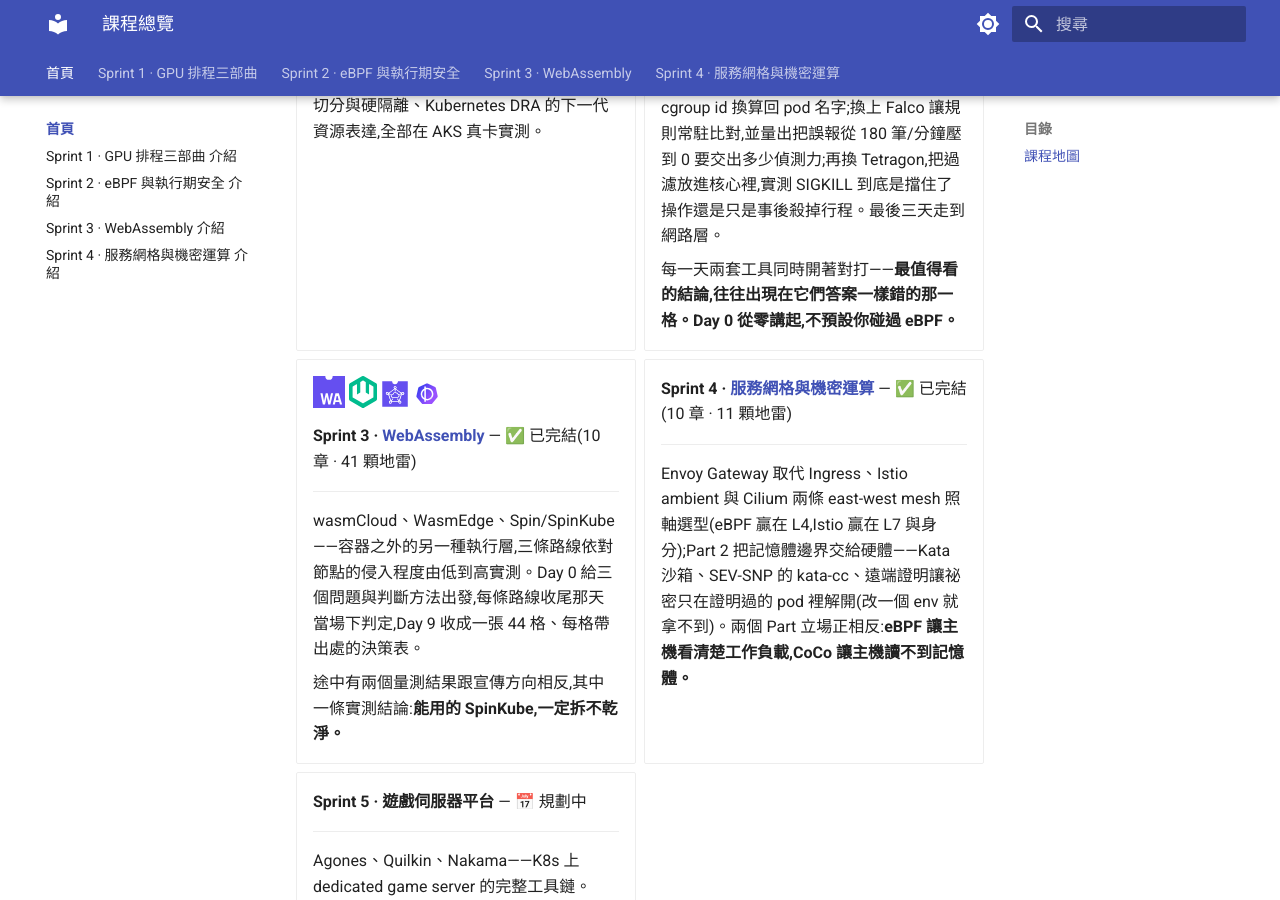
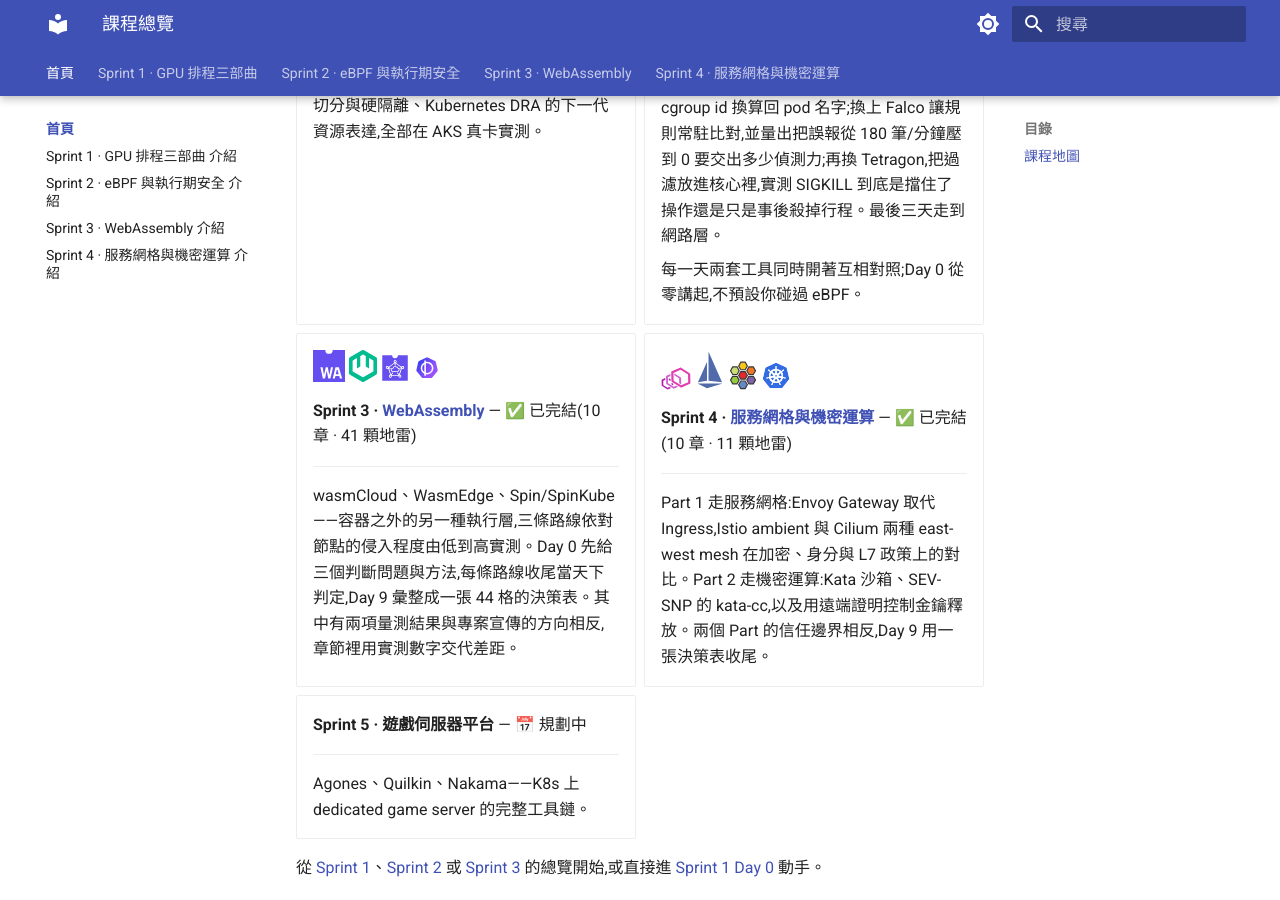
Before and after one commit to DeepWaveLab/CloudNativePracticing, an MkDocs documentation site: the page built from docs/index.md, in a window 1280 px wide and 900 px high, scrolled down 612 px. Built offline with MkDocs 1.6.1 and Material for MkDocs 9.7.7, drawn with Linux system fonts in a browser that asks for light colours.

Commit message:
docs: add Sprint 4 card logos on homepage and clean card descriptions

```diff
--- a/docs/index.md
+++ b/docs/index.md
@@ -32,7 +32,7 @@
 
     同一批核心事件,四種取用方式。先用 bpftrace 手工追 syscall,把核心事件裡的 cgroup id 換算回 pod 名字;換上 Falco 讓規則常駐比對,並量出把誤報從 180 筆/分鐘壓到 0 要交出多少偵測力;再換 Tetragon,把過濾放進核心裡,實測 SIGKILL 到底是擋住了操作還是只是事後殺掉行程。最後三天走到網路層。
 
-    每一天兩套工具同時開著對打——**最值得看的結論,往往出現在它們答案一樣錯的那一格。Day 0 從零講起,不預設你碰過 eBPF。**
+    每一天兩套工具同時開著互相對照;Day 0 從零講起,不預設你碰過 eBPF。
 
 -   ![WebAssembly](assets/logos/webassembly-icon-color.svg){ width="32" }
     ![wasmCloud](assets/logos/wasmcloud-icon-color.svg){ width="28" }
@@ -43,15 +43,18 @@
 
     ---
 
-    wasmCloud、WasmEdge、Spin/SpinKube——容器之外的另一種執行層,三條路線依對節點的侵入程度由低到高實測。Day 0 給三個問題與判斷方法出發,每條路線收尾那天當場下判定,Day 9 收成一張 44 格、每格帶出處的決策表。
+    wasmCloud、WasmEdge、Spin/SpinKube——容器之外的另一種執行層,三條路線依對節點的侵入程度由低到高實測。Day 0 先給三個判斷問題與方法,每條路線收尾當天下判定,Day 9 彙整成一張 44 格的決策表。其中有兩項量測結果與專案宣傳的方向相反,章節裡用實測數字交代差距。
 
-    途中有兩個量測結果跟宣傳方向相反,其中一條實測結論:**能用的 SpinKube,一定拆不乾淨。**
+-   ![Envoy Gateway](assets/logos/envoy-icon-color.svg){ width="30" }
+    ![Istio](assets/logos/istio-icon-color.svg){ width="30" }
+    ![Cilium](assets/logos/cilium-icon-color.svg){ width="28" }
+    ![Kubernetes](assets/logos/kubernetes-icon-color.svg){ width="30" }
 
--   **Sprint 4 · [服務網格與機密運算](sprints/sprint4.md)** — ✅ 已完結(10 章 · 11 顆地雷)
+    **Sprint 4 · [服務網格與機密運算](sprints/sprint4.md)** — ✅ 已完結(10 章 · 11 顆地雷)
 
     ---
 
-    Envoy Gateway 取代 Ingress、Istio ambient 與 Cilium 兩條 east-west mesh 照軸選型(eBPF 贏在 L4,Istio 贏在 L7 與身分);Part 2 把記憶體邊界交給硬體——Kata 沙箱、SEV-SNP 的 kata-cc、遠端證明讓祕密只在證明過的 pod 裡解開(改一個 env 就拿不到)。兩個 Part 立場正相反:**eBPF 讓主機看清楚工作負載,CoCo 讓主機讀不到記憶體。**
+    Part 1 走服務網格:Envoy Gateway 取代 Ingress,Istio ambient 與 Cilium 兩種 east-west mesh 在加密、身分與 L7 政策上的對比。Part 2 走機密運算:Kata 沙箱、SEV-SNP 的 kata-cc,以及用遠端證明控制金鑰釋放。兩個 Part 的信任邊界相反,Day 9 用一張決策表收尾。
 
 -   **Sprint 5 · 遊戲伺服器平台** — 📅 規劃中
 
```
